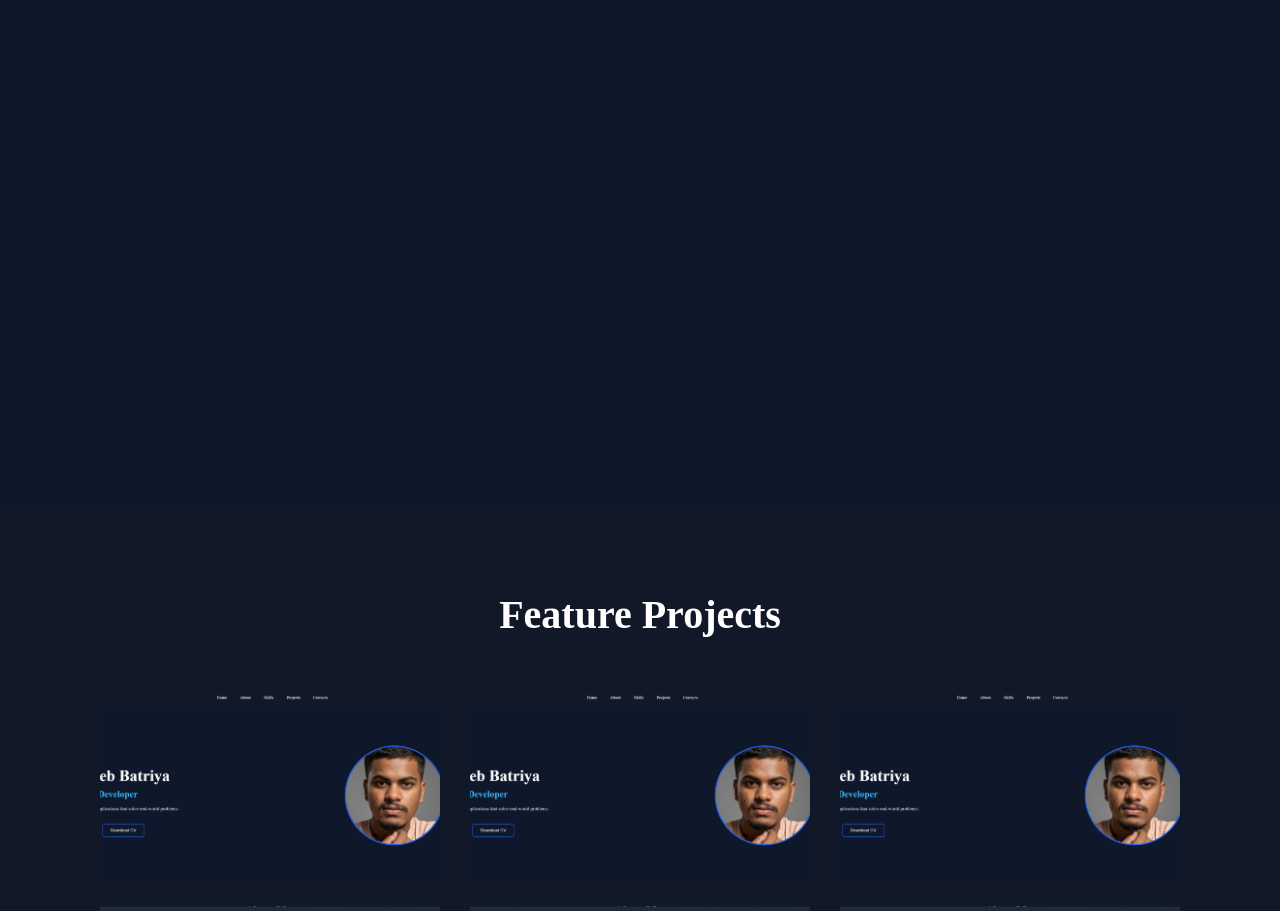
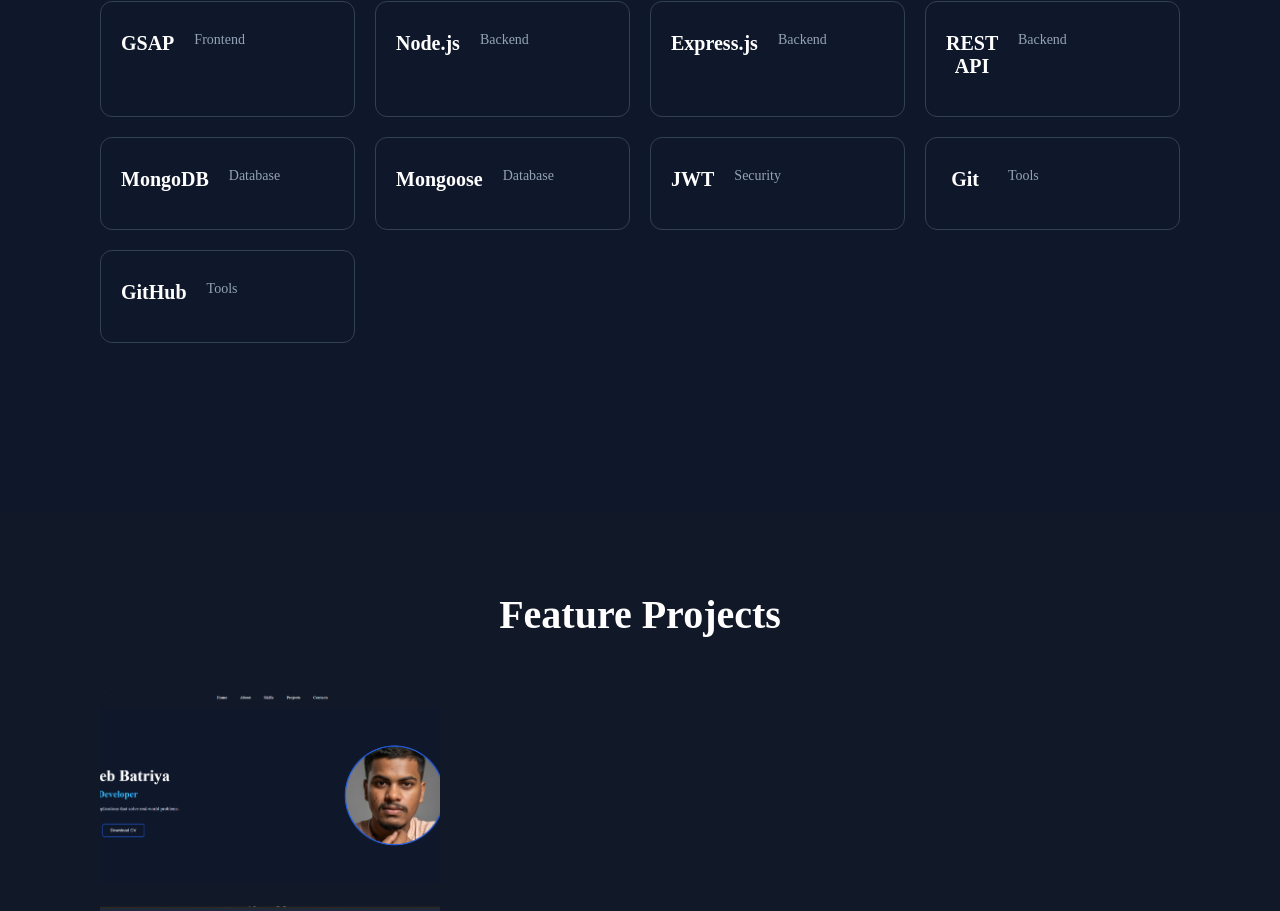
Before and after one commit to Sanjeeb2005/developer-portfolio, a React app: page / in a window 1280 px wide. Shown: the part 1886-2797 px from the top of the page. Built offline with nearby package versions, Linux system fonts and the light colour scheme; no server answers; the HTML template or start-up script is replaced by a standard one.

Commit message:
WIP: just hero section basic animation done

```diff
--- a/src/components/Hero/Hero.jsx
+++ b/src/components/Hero/Hero.jsx
@@ -1,5 +1,8 @@
 import "./Hero.css";
+import { useEffect, useRef } from "react";
+import gsap from "gsap";
 import profile from "../../assets/images/profile.png";
+import { MdOpacity } from "react-icons/md";
 
 function handleViewProjects(){
     const projectsSection = document.getElementById('projects');
@@ -12,7 +15,6 @@ function handleDownloadCV(){
     const link = document.createElement('a');
     link.href = '/Sanjeeb_Batriya_Resume.pdf';
     link.download = 'Sanjeeb_Batriya_Resume.pdf';
-    link.click();
 
     document.body.appendChild(link);
     link.click();
@@ -20,8 +22,35 @@ function handleDownloadCV(){
 }
 
 function Hero(){
+    const heroRef = useRef(null);
+    useEffect(()=>{
+        const elements = heroRef.current.children;
+        gsap.set(elements, {
+            opacity: 0,
+            y: 30
+        });
+        gsap.to(elements,{
+            opacity: 1,
+            y: 0,
+            duration: 1,
+            stagger: 0.2,
+            ease: "power2.out"
+        });
+        const image = heroRef.current.querySelector(".hero-image img");
+        gsap.set(image,{
+            scale: 0.8,
+            opacity: 0
+        });
+        gsap.to(image,{
+            scale: 1,
+            opacity: 1,
+            duration: 1,
+            delay: 0.3,
+            ease: "power2.out"
+        });
+    }, []);
     return(
-        <section className="hero" id="hero">
+        <section className="hero" id="hero" ref={heroRef}>
             <div className="hero-content">
                 <p className="greeting">
                     👋 Hello, I'm
@@ -41,4 +70,5 @@ function Hero(){
     );
 }
 
+
 export default Hero;
--- a/src/data/projects.js
+++ b/src/data/projects.js
@@ -11,26 +11,6 @@ const projects = [
     github: "https://github.com/Sanjeeb2005/TaskFlow-Pro",
     live: "",
     featured: true
-    },
-    {
-        id: 1,
-    title: "Whether App",
-    description: "A modern portfolio website built with React.",
-    image: portfolio,
-    technologies: ["React", "CSS"],
-    github: "https://github.com/Sanjeeb2005/developer-portfolio",
-    live: "",
-    featured: false
-    },
-    {
-        id: 2,
-    title: "Team Management",
-    description: "A modern portfolio website built with React.",
-    image: portfolio,
-    technologies: ["React", "CSS"],
-    github: "https://github.com/Sanjeeb2005/developer-portfolio",
-    live: "",
-    featured: false
     }
 
 ];
--- a/src/data/skills.js
+++ b/src/data/skills.js
@@ -18,6 +18,51 @@ const skills = [
     id: 4,
     name: "React",
     category: "Frontend"
+    },
+    {
+    id: 5,
+    name: "GSAP",
+    category: "Frontend"
+    },
+    {
+    id: 6,
+    name: "Node.js",
+    category: "Backend"
+    },
+    {
+    id: 7,
+    name: "Express.js",
+    category: "Backend"
+    },
+    {
+    id: 8,
+    name: "REST API",
+    category: "Backend"
+    },
+    {
+    id: 9,
+    name: "MongoDB",
+    category: "Database"
+    },
+    {
+    id: 10,
+    name: "Mongoose",
+    category: "Database"
+    },
+    {
+    id: 11,
+    name: "JWT",
+    category: "Security"
+    },
+    {
+    id: 12,
+    name: "Git",
+    category: "Tools"
+    },
+    {
+    id: 13,
+    name: "GitHub",
+    category: "Tools"
     }
   ];
 export default skills;
```
Lines whose indentation alone changed are shown as unchanged.
